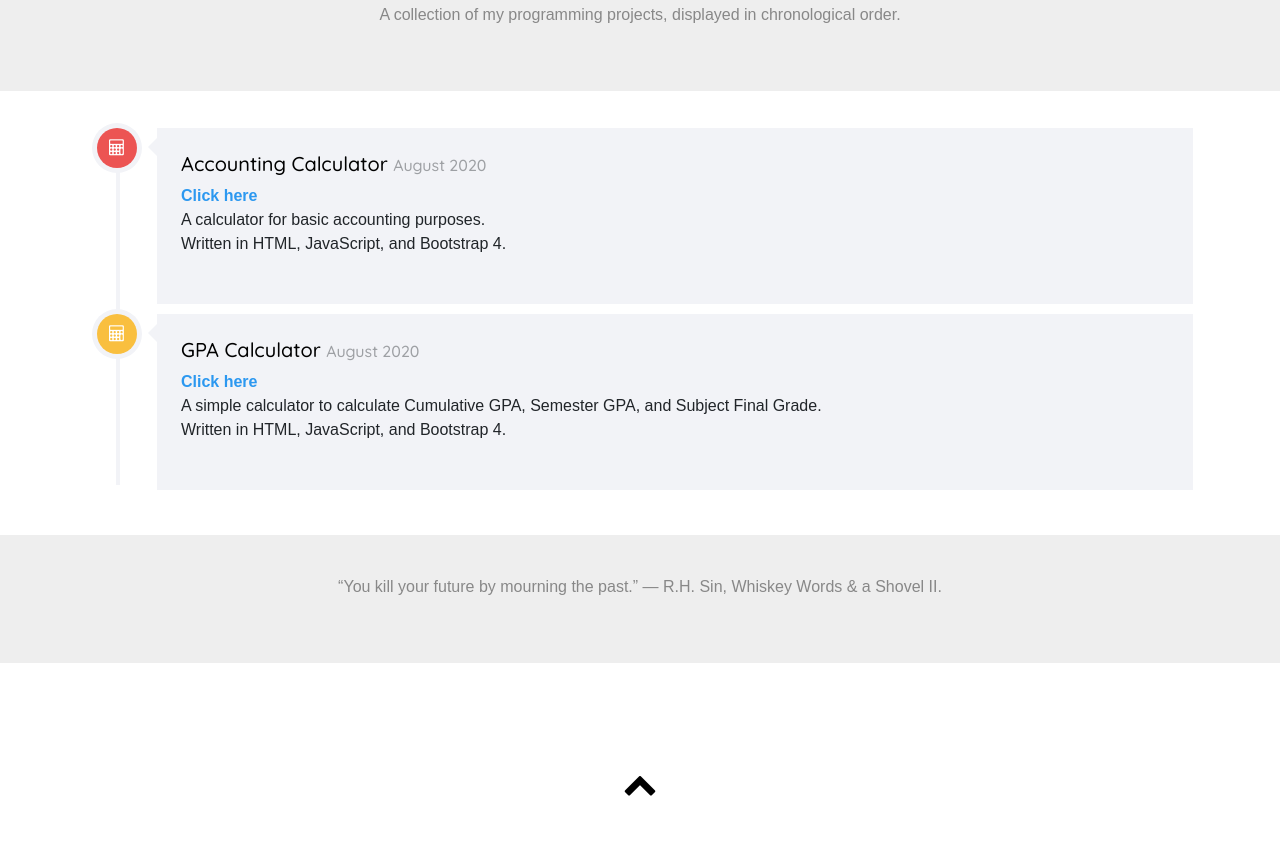
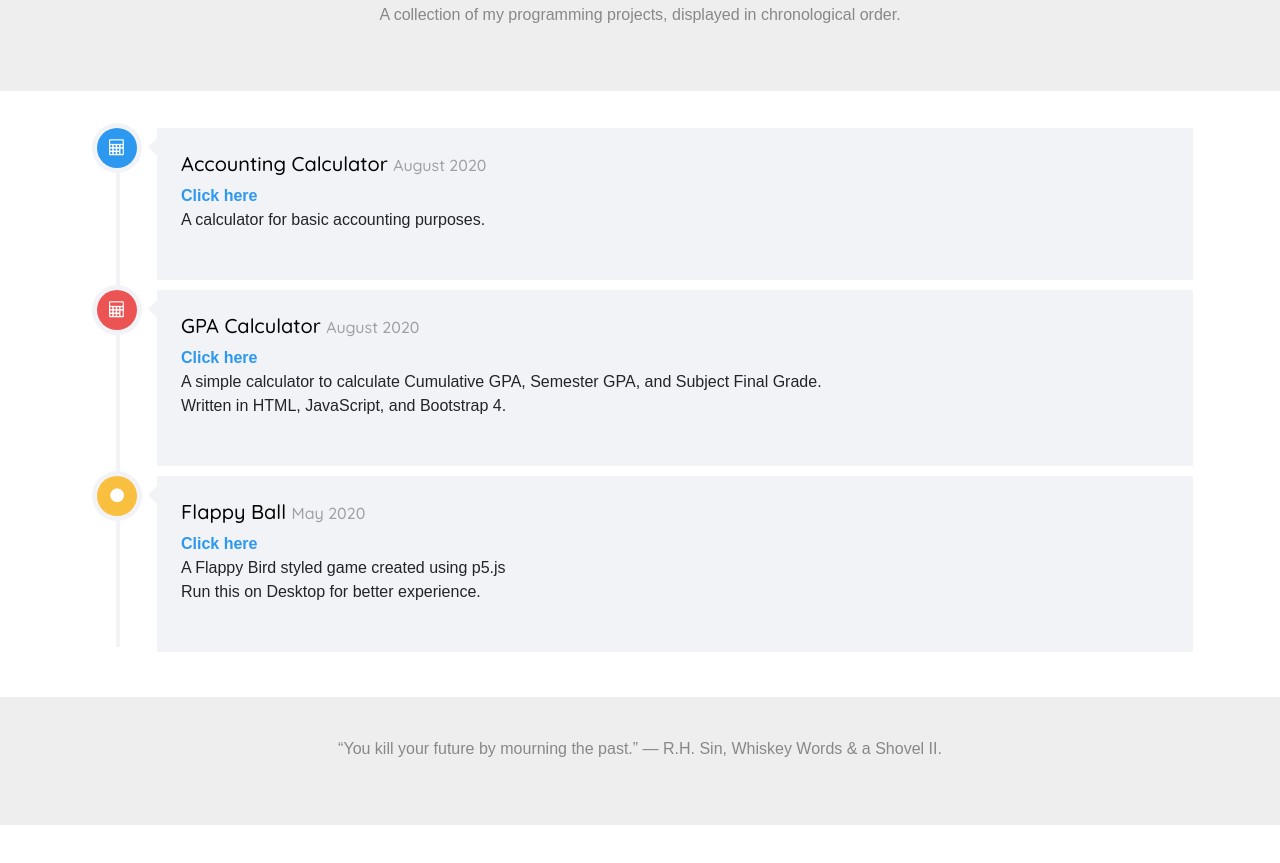
Before and after one commit to itsarcanedave/itsarcanedave.github.io, a plain HTML site: page pages/projects.html in a window 1280 px wide. Shown: the part 593-1456 px from the top of the page. Drawn offline with nearby package versions, Linux system fonts and the light colour scheme; a web font is replaced by a local one.

Commit message:
Added Flappy Ball

```diff
--- a/pages/projects.html
+++ b/pages/projects.html
@@ -54,30 +54,34 @@
                                 <script type="text/javascript">
                                     var timeSpan = [
                                         "August 2020",
-                                        "August 2020"
+                                        "August 2020",
+                                        "May 2020",
                                     ];
                                     var AT = [
                                         "Accounting Calculator",
                                         "GPA Calculator",
+                                        "Flappy Ball"
 
                                     ];
                                     var internType = [
                                         "Click here",
+                                        "Click here",
                                         "Click here"
                                     ];
                                     var descriptions = [
-                                        "A calculator for basic accounting purposes.<br>Written in HTML, JavaScript, and Bootstrap 4.",
+                                        "A calculator for basic accounting purposes.<br>",
                                         "A simple calculator to calculate Cumulative GPA, Semester GPA, and Subject Final Grade.<br>Written in HTML, JavaScript, and Bootstrap 4.",
-
+                                        "A Flappy Bird styled game created using p5.js<br>Run this on Desktop for better experience."
                                     ];
                                     var iclass = [
-                                        "calculator", "calculator", "comment", "cart-plus",];
+                                        "calculator", "calculator", "circle", "cart-plus",];
                                     var urls = [
                                         "https://itsarcanedave.github.io/Accounting-Calculator/",
                                         "https://itsarcanedave.github.io/GPA-Calculator/",
+                                        "https://itsarcanedave.github.io/Flappy-Ball/",
 
                                     ];
-                                    var color = [2, 3, 2];
+                                    var color = [1, 2, 3];
                                     for (let i = 0; i < AT.length; i++) {
                                         var dir = (i % 2 == 0) ? "Right" : "Left";
                                         document.write(
```
